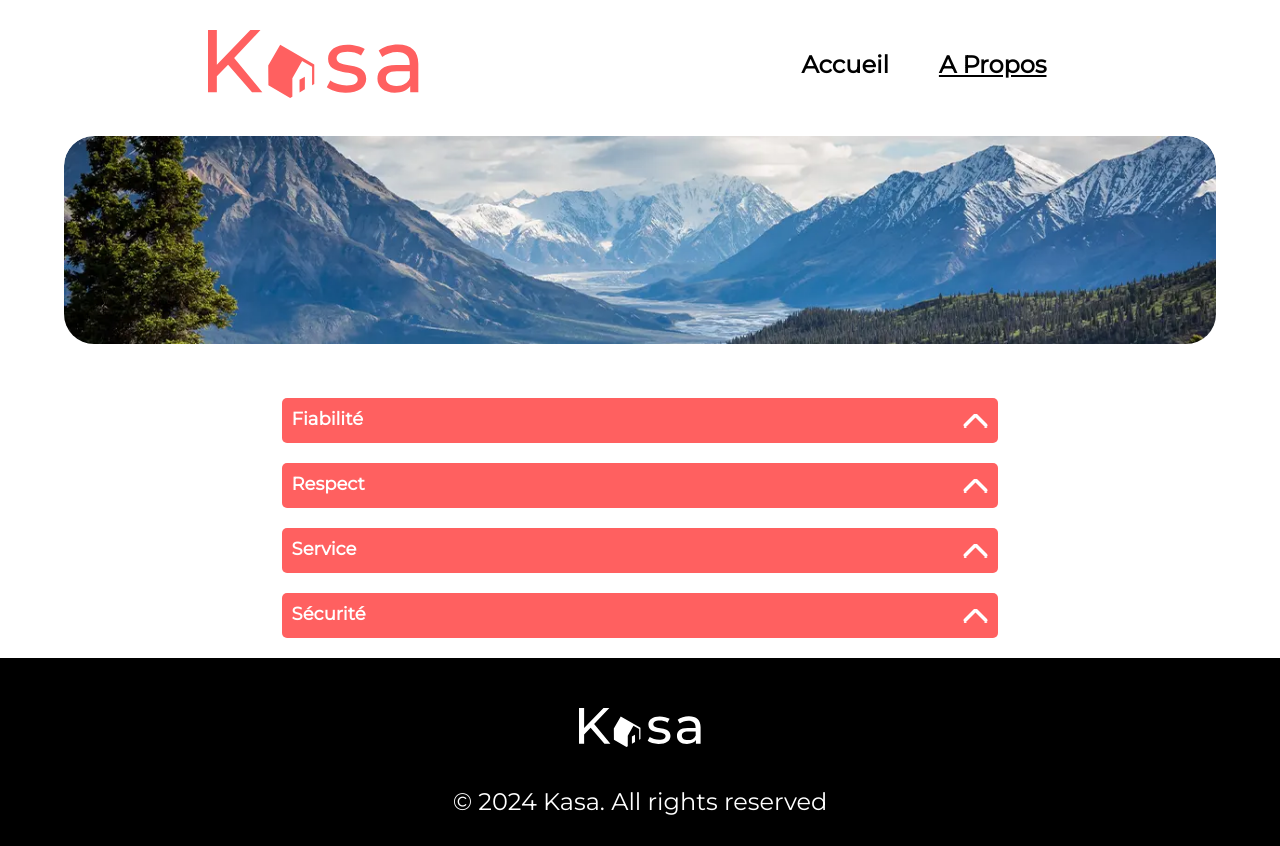
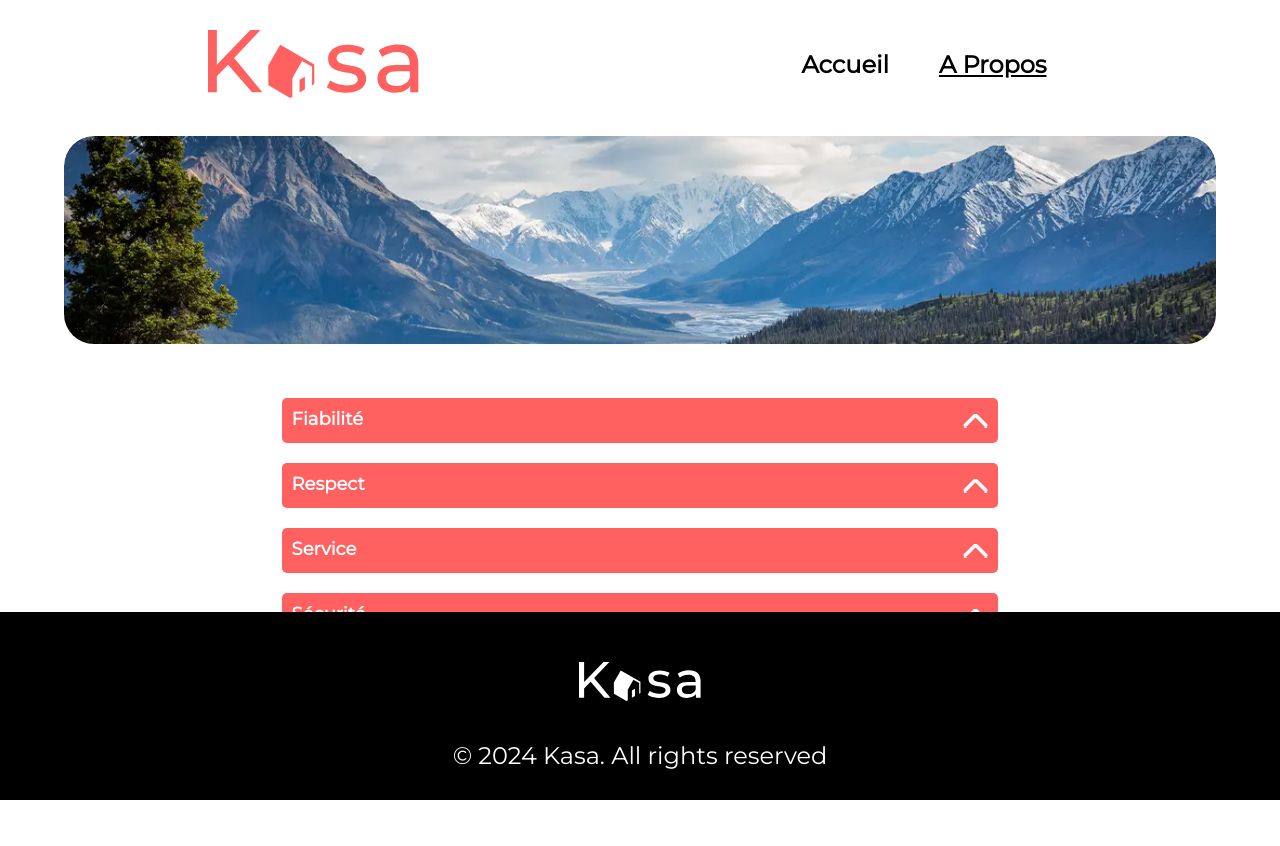
Before and after one commit to Hyrull/OC-P6, a React (Vite) app: page /about in a window 1280 px wide. After the commit the page ends 800 px from the top, so only its background shows below. Built offline with nearby package versions, Linux system fonts and the light colour scheme.

Commit message:
footer now sticks to the bottom of the page in "about"

```diff
--- a/src/main.tsx
+++ b/src/main.tsx
@@ -4,7 +4,6 @@ import { BrowserRouter as Router, Routes, Route } from 'react-router-dom'
 import Home from './pages/home'
 import About from './pages/about'
 import Header from './components/header'
-import Footer from './components/footer'
 import ErrorPage from './pages/errorpage'
 import Location from './pages/location'
 
@@ -22,7 +21,6 @@ root.render(
         <Route path="/error" element={<ErrorPage />} />
         <Route path='/location/:id' element={<Location />} />
       </Routes>
-      <Footer />
     </Router>
   </React.StrictMode>,
   )
--- a/src/pages/about.tsx
+++ b/src/pages/about.tsx
@@ -2,10 +2,11 @@ import Banner from '../components/banner'
 import banner2 from './../assets/img/banner2.webp'
 import Dropdown from '../components/dropdown'
 import './../styles/pages/about.scss'
+import Footer from '../components/footer'
 
 function About() {
   return (
-    <div className='content'>
+    <div className='about-content'>
       <Banner image={banner2} hideOverlay={true} hideTitle = {true}/>
       <div className='infos'>
       <Dropdown title={'Fiabilité'} content={"Les annonces postées sur Kasa garantissent une fiabilité totale. Les photos sont conformes aux logements, et toutes les informations sont régulièrements vérifiées par nos équipes."}/>
@@ -13,6 +14,7 @@ function About() {
       <Dropdown title={'Service'} content={"La bienveillance fait partie des valeurs fondatrices de Kasa. Tout comportement discriminatoire ou de perturbation du voisinage entraînera une exclusion de notre plateforme."}/>
       <Dropdown title={'Sécurité'} content={"La sécurité est la priorité de Kasa. Aussi bien pour nos hôtes que pour les voyageurs, chaque logement correspond aux critères de sécurité établis par nos services. En laissant une note aussi bien à l'hôte qu'au locataire, cela permet à nos équipes de vérifier que les standards sont bien respectés. Nous organisons également des ateliers sur la sécurité domestique pour nos hôtes."}/>
       </div>
+      <Footer />
     </div>
   )
 }
--- a/src/pages/errorpage.tsx
+++ b/src/pages/errorpage.tsx
@@ -1,13 +1,17 @@
 import { Link } from 'react-router-dom'
 import './../styles/pages/errorpage.scss'
+import Footer from '../components/footer'
 
 function ErrorPage() {
   return (
+    <>
     <div className='errorpage'>
     <h1>404</h1>
     <p>Oups! La page que vous demandez n'existe pas.</p>
     <Link to="/">Retourner sur la page d’accueil</Link>
     </div>
+    <Footer />
+    </>
   )
 }
 
--- a/src/pages/home.tsx
+++ b/src/pages/home.tsx
@@ -4,6 +4,7 @@ import banner1 from './../assets/img/banner1.webp'
 import LocationBox from '../components/locationBox'
 import LocationData from './../assets/data/logements.json';
 import { LocationListProps } from '../types';
+import Footer from '../components/footer';
 
 
 function Home() {
@@ -12,12 +13,15 @@ function Home() {
   }
 
   return (
+    <>
     <div>
       <Banner image={banner1} hideOverlay={false} hideTitle={false} />
       <div className='locations-gallery'>
         {renderLocationList(LocationData)}
       </div>
     </div>
+    <Footer />
+    </>
   )
 }
 
--- a/src/pages/location.tsx
+++ b/src/pages/location.tsx
@@ -7,6 +7,7 @@ import FullStarPic from './../assets/img/star_full.png'
 import EmptyStarPic from './../assets/img/star_empty.png'
 import ErrorPage from './errorpage';
 import { LocationProps } from '../types';
+import Footer from '../components/footer';
 
 // Random key pour les stars
 const generateKey = () => {
@@ -38,6 +39,7 @@ function Location() {
   }
 
   return (
+    <>
     <div className='location'>
       <Carousel pictures={pictures}/>
       <div className='main-content'>
@@ -78,6 +80,8 @@ function Location() {
       <Dropdown title='Équipements' content={<ul>{equipmentsListRender(equipments)}</ul>} />
       </div>
     </div>
+    <Footer />
+    </>
   )
 }
 
--- a/src/styles/pages/about.scss
+++ b/src/styles/pages/about.scss
@@ -6,6 +6,12 @@
   margin: 20px 0
 }
 
+.about-content footer {
+  position: fixed;
+  bottom: 0;
+  width: 100%;
+}
+
 @media (max-width: 1024px) {
   .infos {
     margin: 0px 5%;
```
